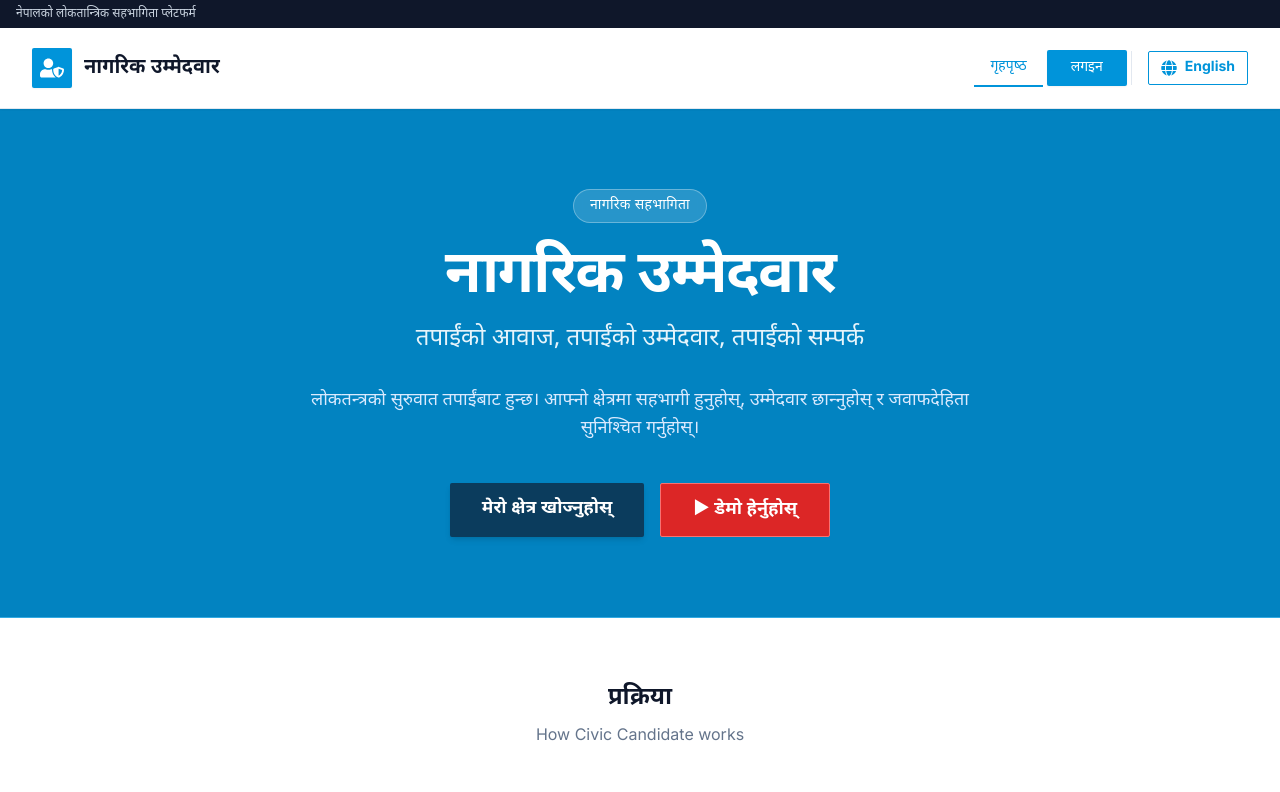
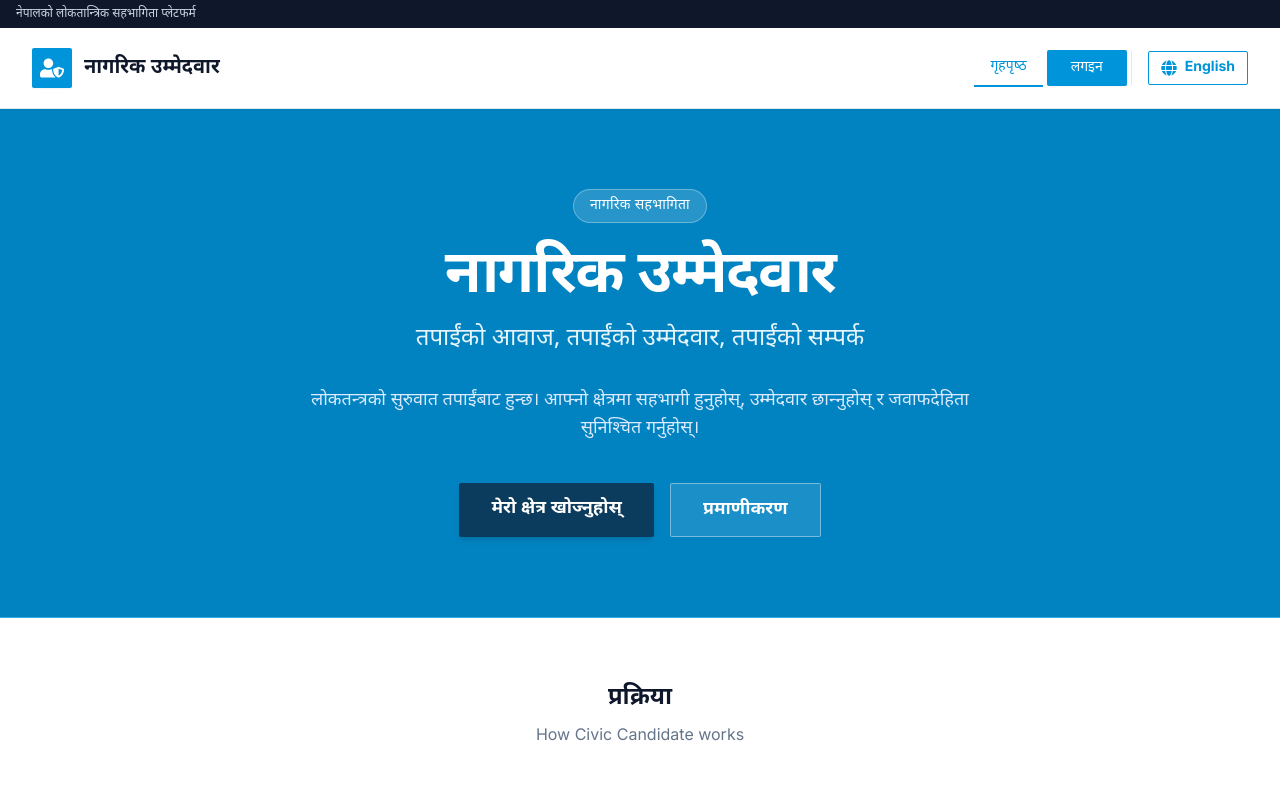
Before and after one commit to birajlamichhane75/CivicCandidate, a React (Vite) app: page / in a window 1280 px wide. Shown: the top 792 px of the page. Built offline with nearby package versions, Linux system fonts and the light colour scheme; no server answers; the database is empty.

Commit message:
feat: Update landing page and README
Replaces the YouTube demo link on the landing page with a "Verify Identity" button. This change is reflected in the README by removing the demo video section, as the primary call to action has shifted.

```diff
--- a/pages/LandingPage.tsx
+++ b/pages/LandingPage.tsx
@@ -106,24 +106,14 @@ const LandingPage: React.FC = () => {
             </a>
 
 
-            <a
-              href="https://www.youtube.com/watch?v=H7PXlQmblqc"
-              target="_blank"
-              rel="noopener noreferrer"
-              className="
-    bg-red-600
-    border border-red-400
-    text-white
-    px-8 py-3
-    rounded-sm
-    font-semibold text-lg
-    hover:bg-red-500
-    transition
-  "
+            <Link
+              to="/verify"
+              className="bg-white/10 border border-white/40 text-white
+                        px-8 py-3 rounded-sm font-semibold text-lg
+                        hover:bg-white/20 transition"
             >
-              ▶ {t('डेमो हेर्नुहोस्', 'View Demo')}
-            </a>
-
+              {t('प्रमाणीकरण', 'Verify Identity')}
+            </Link>
           </div>
         </div>
       </div>
@@ -300,8 +290,8 @@ const LandingPage: React.FC = () => {
                     key={pageNum}
                     onClick={() => goToPage(pageNum)}
                     className={`w-8 h-8 text-sm font-medium transition rounded-sm ${currentPage === pageNum
-                      ? 'bg-[#0094da] text-white border border-[#0094da]'
-                      : 'bg-white text-slate-700 border border-slate-300 hover:bg-slate-50'
+                        ? 'bg-[#0094da] text-white border border-[#0094da]'
+                        : 'bg-white text-slate-700 border border-slate-300 hover:bg-slate-50'
                       }`}
                   >
                     {pageNum}
```
Also changed, not shown: 2 other files (tests, documents, lock files or other folders).
